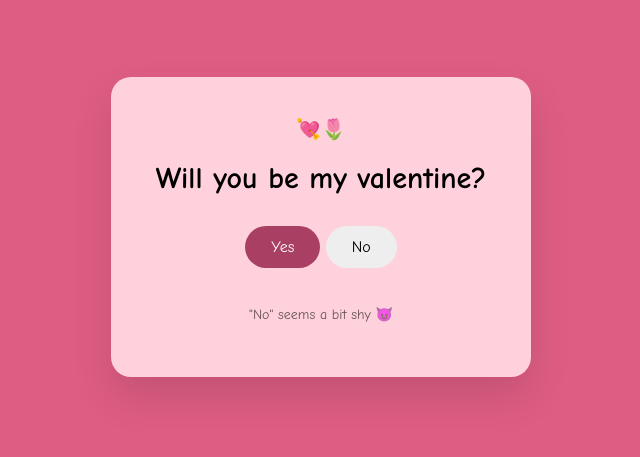
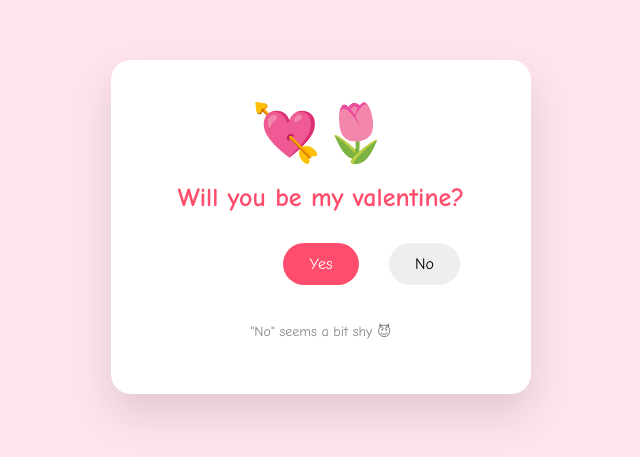
Before and after one commit to g-salvekar/V_site_2026, a plain HTML site: page index.html in a window 1280 px wide. Shown: the part 173-630 px from the top of the page, without its empty margins (319-959 px from the left). Drawn offline with nearby package versions, Linux system fonts and the light colour scheme.

Commit message:
Update style.css

```diff
--- a/style.css
+++ b/style.css
@@ -1,12 +1,12 @@
 * {
   box-sizing: border-box;
-  font-family: 'Comic Neue', sans-serif;
+  font-family: 'Comic Neue', cursive;
 }
 
 body {
   margin: 0;
   min-height: 100vh;
-  background: #de5d83;
+  background: #ffe4ec;
   display: flex;
   justify-content: center;
   align-items: center;
@@ -14,21 +14,23 @@ body {
 }
 
 .card {
-  background: #ffd1dc;
+  background: white;
   padding: clamp(20px, 5vw, 40px);
   border-radius: 20px;
   text-align: center;
   width: 100%;
   max-width: 420px;
   box-shadow: 0 20px 40px rgba(0,0,0,0.12);
+  color: #333;
 }
 
 .emoji {
-  font-size: clamp(15px, 5vw, 20px);
+  font-size: clamp(40px, 8vw, 56px);
 }
 
 h1 {
-  font-size: clamp(20px, 7vw, 30px);
+  font-size: clamp(18px, 5vw, 26px);
+  color: #ff4d6d;
 }
 
 .buttons {
@@ -46,13 +48,14 @@ button {
 }
 
 #yes {
-  background: #a94064;
-  color: white
+  background: #ff4d6d;
+  color: white;
 }
 
 #no {
   background: #eee;
-  left: 55%
+  position: absolute;
+  left: 70%;
 }
 
 .hint {
```
